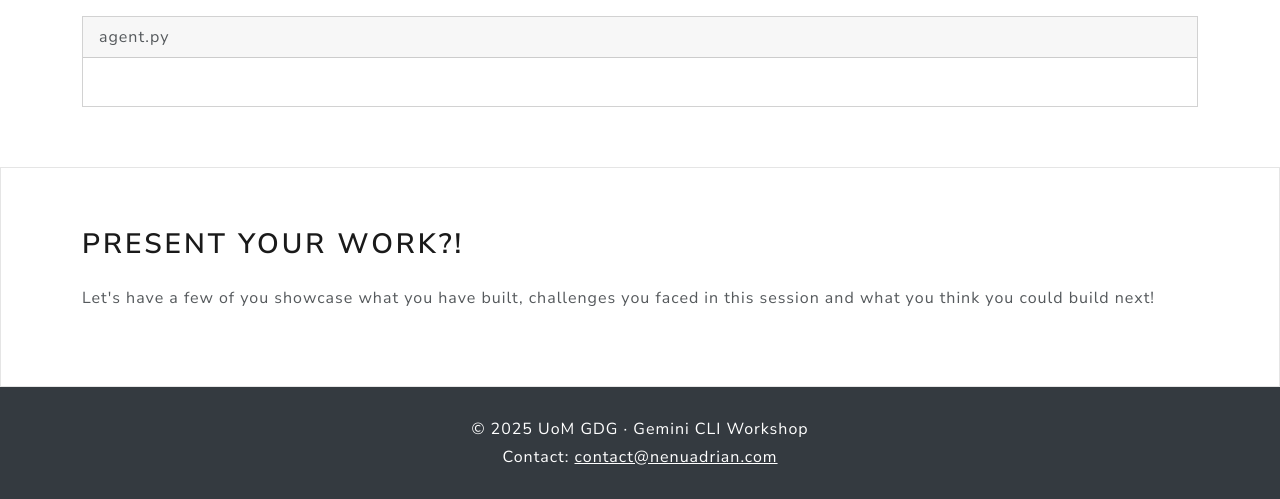
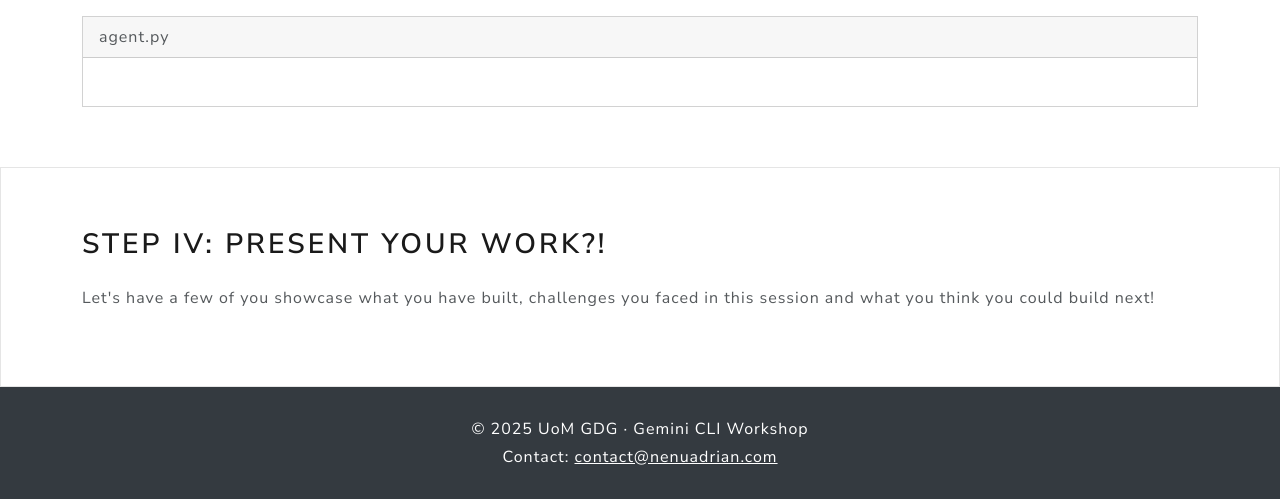
Before and after one commit to nenuadrian/google-agents, a PHP site: page / in a window 1280 px wide. Shown: the part 3461-3960 px from the top of the page. Run offline with PHP 8.4, Linux system fonts and the light colour scheme.

Commit message:
paraphraze

```diff
--- a/workshop/index.php
+++ b/workshop/index.php
@@ -329,7 +329,7 @@ TO_ADDR="YOUR_EMAIL"</code></pre>
   </section>
   <section id="present" class="section bg-light">
     <div class="container">
-      <h2 class="mb-4">Present your work?!</h2>
+      <h2 class="mb-4">Step IV: Present your work?!</h2>
       <div class="row gy-4">
         <div class="col-lg-12">
           <p>
```
